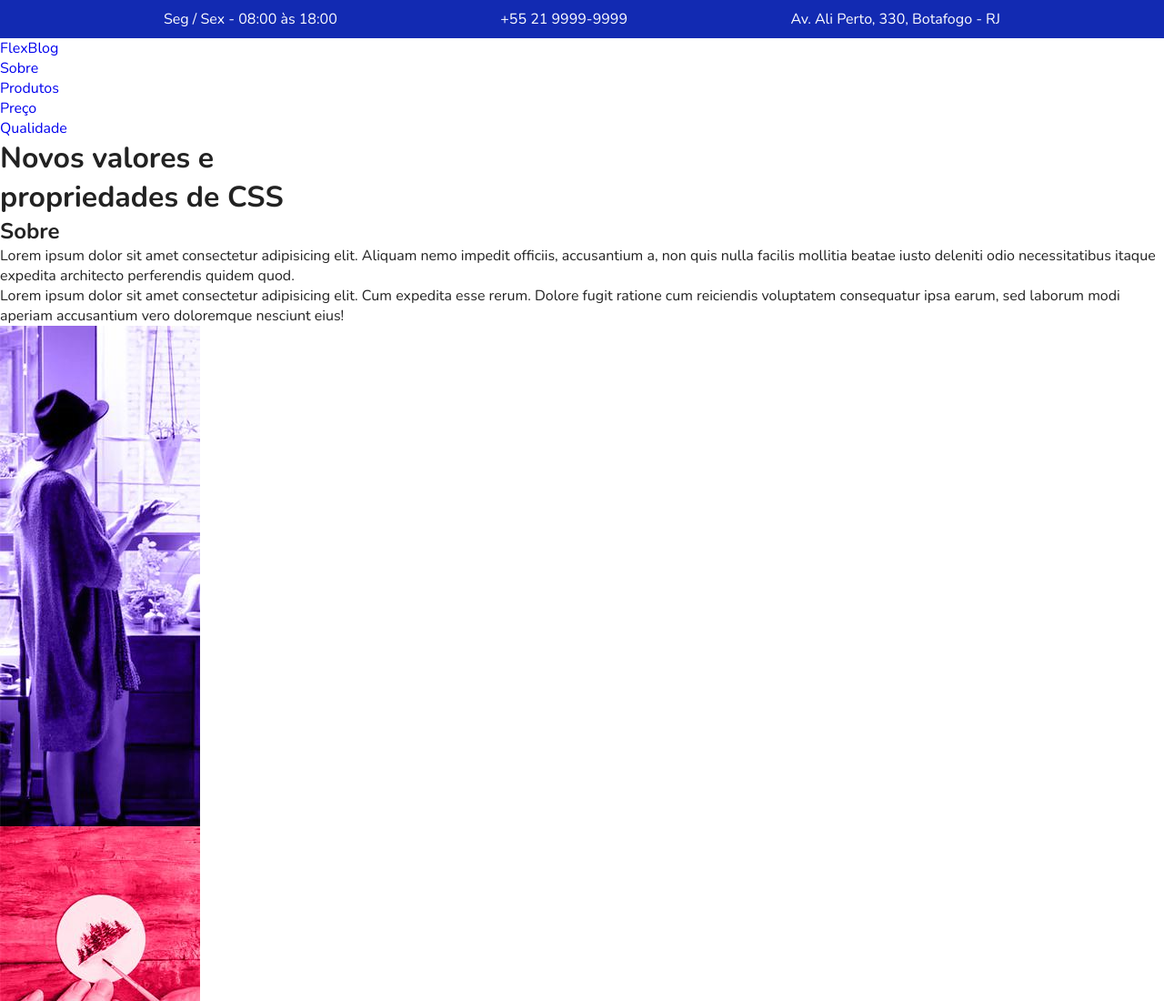
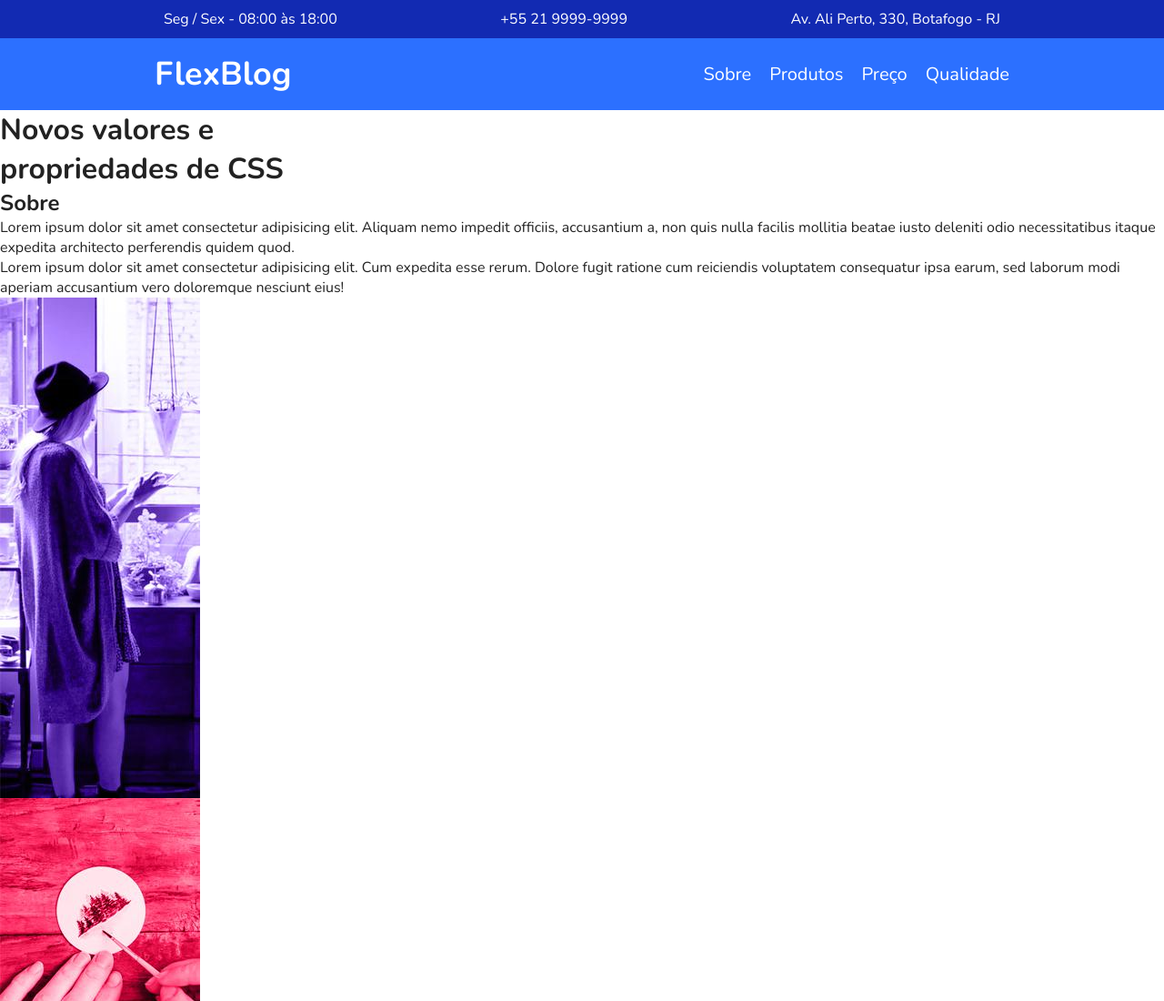
Before and after one commit to dyhalmeida/FlexBlog, a plain HTML site: page index.html in a window 1280 px wide. Shown: the top 1100 px of the page at 91% size. Drawn offline with nearby package versions, Linux system fonts and the light colour scheme.

Commit message:
container header and menu

```diff
--- a/css/style.css
+++ b/css/style.css
@@ -17,3 +17,43 @@
   margin: 0 10px 0 10px;
   color: #ffffff;
 }
+
+/* Header and Menu */
+.header-container {
+  background-color: #2c70ff;
+}
+
+.header-content {
+  max-width: 960px;
+  margin: 0 auto;
+  padding: 15px 0;
+  display: flex;
+  flex-wrap: wrap;
+  justify-content: space-between;
+  align-items: center;
+}
+
+.header-content a {
+  color: #ffffff;
+}
+
+.header-content .logo {
+  font-size: 2.25em;
+  font-weight: bold;
+  margin: 0 10px;
+}
+
+.header-content .menu ul {
+  display: flex;
+  flex-wrap: wrap;
+}
+
+.header-content .menu a {
+  font-size: 1.25em;
+  display: block;
+  padding: 10px;
+}
+
+.header-content .menu a:hover {
+  color: #122ab2;
+}
```
